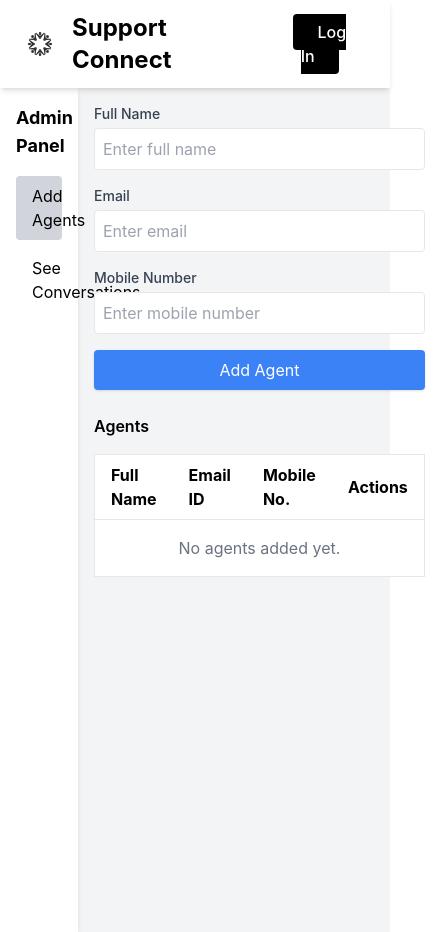
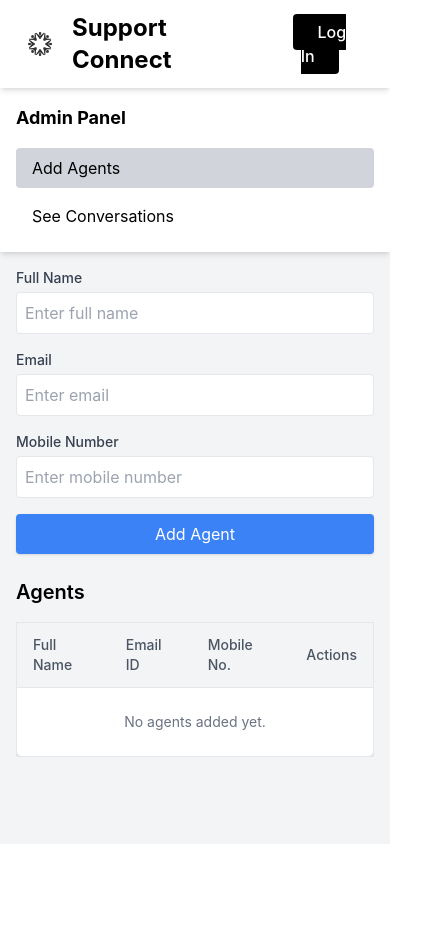
Before and after one commit to Shekharp-45/Customer-Support-Chat-System, a React (Create React App) app in the folder client/: page /admin in a window 390 px wide. Shown: the whole page, 441 px wide, since content can reach past the window. After the commit the page ends 844 px from the top, so only its background shows below. Built offline with nearby package versions, Linux system fonts and the light colour scheme.

Commit message:
added responsiveness

```diff
--- a/client/src/components/AdminDashboard.tsx
+++ b/client/src/components/AdminDashboard.tsx
@@ -14,7 +14,6 @@ const AdminDashboard: React.FC = () => {
     { fullName: string; email: string; mobile: string }[]
   >([]);
   const [selectedView, setSelectedView] = useState<string>("Add Agents");
-  // eslint-disable-next-line
   const [conversations, setConversations] = useState<Conversation[]>([
     {
       customer: "Customer 1",
@@ -60,7 +59,7 @@ const AdminDashboard: React.FC = () => {
     number | null
   >(null);
 
-  // Loading the agents from localStorage when the component mounts
+  // Load agents from localStorage
   useEffect(() => {
     const storedAgents = localStorage.getItem("agents");
     if (storedAgents) {
@@ -68,7 +67,7 @@ const AdminDashboard: React.FC = () => {
     }
   }, []);
 
-  // Save the agents to localStorage whenever the agents state changes
+  // Save agents to localStorage
   useEffect(() => {
     if (agents.length > 0) {
       localStorage.setItem("agents", JSON.stringify(agents));
@@ -92,8 +91,8 @@ const AdminDashboard: React.FC = () => {
     <div className="min-h-screen bg-gray-100 flex flex-col">
       <NavbarList />
 
-      <div className="flex flex-1">
-        <div className="w-1/5 bg-white shadow-md h-screen p-4">
+      <div className="flex flex-1 flex-col lg:flex-row">
+        <div className="w-full lg:w-1/5 bg-white shadow-md p-4 lg:h-screen">
           <h2 className="text-lg font-bold mb-4">Admin Panel</h2>
           <button
             onClick={() => setSelectedView("Add Agents")}
--- a/client/src/components/AgentDashboard.tsx
+++ b/client/src/components/AgentDashboard.tsx
@@ -4,6 +4,9 @@ import NavbarList from "../components/Navbar.tsx";
 const AgentDashboard: React.FC = () => {
   const [selectedCustomer, setSelectedCustomer] = useState<string | null>(null);
   const [message, setMessage] = useState<string>("");
+  const [isCustomerListVisible, setIsCustomerListVisible] = useState<boolean>(
+    true
+  );
 
   const customers = [
     { name: "Customer 1", issue: "Windows: Account issue" },
@@ -54,13 +57,28 @@ const AgentDashboard: React.FC = () => {
       <NavbarList />
 
       <div className="flex flex-1">
-        <div className="w-1/5 bg-white shadow-md h-screen p-4">
+        <div
+          className={`absolute z-10 lg:relative lg:z-auto w-full lg:w-1/5 bg-white shadow-md h-screen lg:h-auto p-4 transform ${
+            isCustomerListVisible
+              ? "translate-x-0"
+              : "-translate-x-full lg:translate-x-0"
+          } transition-transform`}
+        >
+          <button
+            className="block lg:hidden mb-4 text-red-500"
+            onClick={() => setIsCustomerListVisible(false)}
+          >
+            Close
+          </button>
           <h2 className="text-lg font-bold mb-4">Customers</h2>
           <div className="flex flex-col gap-2">
             {customers.map((customer) => (
               <button
                 key={customer.name}
-                onClick={() => setSelectedCustomer(customer.name)}
+                onClick={() => {
+                  setSelectedCustomer(customer.name);
+                  setIsCustomerListVisible(false);
+                }}
                 className={`px-4 py-2 text-left rounded ${
                   selectedCustomer === customer.name
                     ? "bg-gray-300 text-black"
@@ -77,16 +95,30 @@ const AgentDashboard: React.FC = () => {
             ))}
           </div>
         </div>
-        <div className="flex-1 p-4">
+
+        <div className="flex-1 flex flex-col lg:ml-0">
+          <button
+            className="block lg:hidden mb-4 px-4 py-2 bg-gray-700 text-white rounded shadow hover:bg-gray-600"
+            onClick={() => setIsCustomerListVisible(true)}
+          >
+            Show Customers
+          </button>
           {selectedCustomer ? (
-            <div className="flex flex-col h-full">
+            <div className="m-4 flex flex-1 flex-col h-full ">
               <h2 className="text-2xl font-bold mb-4">
                 Chat with {selectedCustomer}
               </h2>
               <div className="flex-1 p-4 border rounded bg-white shadow-md overflow-y-auto">
                 {chatHistory[selectedCustomer]?.messages.length > 0 ? (
                   chatHistory[selectedCustomer].messages.map((msg, index) => (
-                    <div key={index} className="mb-4">
+                    <div
+                      key={index}
+                      className={`mb-4 p-2 rounded ${
+                        msg.startsWith("Agent:")
+                          ? "bg-gray-200 text-black self-end"
+                          : "bg-white text-black"
+                      }`}
+                    >
                       <p>{msg}</p>
                       <p className="text-xs text-gray-400">
                         {chatHistory[selectedCustomer]?.timestamps[index]}
@@ -97,7 +129,7 @@ const AgentDashboard: React.FC = () => {
                   <p className="text-gray-400">No messages yet...</p>
                 )}
               </div>
-              <div className="flex items-center mt-4">
+              <div className="mt-4 flex items-center p-4 border-t bg-gray-50">
                 <input
                   type="text"
                   value={message}
@@ -114,7 +146,7 @@ const AgentDashboard: React.FC = () => {
               </div>
             </div>
           ) : (
-            <p className="text-gray-400">
+            <p className="text-gray-400 flex items-center justify-center flex-1">
               Select a customer to start chatting.
             </p>
           )}
--- a/client/src/components/DisplayAgents.tsx
+++ b/client/src/components/DisplayAgents.tsx
@@ -17,33 +17,48 @@ const DisplayAgents: React.FC<AgentTableProps> = ({
 }) => {
   return (
     <div className="mt-6">
-      <h3 className="font-semibold mb-4">Agents</h3>
-      <table className="min-w-full bg-white border border-gray-200">
-        <thead>
+      <h3 className="font-semibold text-xl mb-4">Agents</h3>
+      <div className="overflow-x-auto">
+        <table className="w-full bg-white border border-gray-200 shadow-md rounded-lg">
+          <thead className="bg-gray-100">
             <tr>
-            <th className="py-2 px-4 border-b text-left">Full Name</th>
-            <th className="py-2 px-4 border-b text-left">Email ID</th>
-            <th className="py-2 px-4 border-b text-left">Mobile No.</th>
-            <th className="py-2 px-4 border-b text-left">Actions</th>
+              <th className="py-3 px-4 border-b text-left text-sm font-medium text-gray-600">
+                Full Name
+              </th>
+              <th className="py-3 px-4 border-b text-left text-sm font-medium text-gray-600">
+                Email ID
+              </th>
+              <th className="py-3 px-4 border-b text-left text-sm font-medium text-gray-600">
+                Mobile No.
+              </th>
+              <th className="py-3 px-4 border-b text-left text-sm font-medium text-gray-600">
+                Actions
+              </th>
             </tr>
           </thead>
           <tbody>
             {agents.length > 0 ? (
               agents.map((agent, index) => (
-              <tr key={index} className="odd:bg-gray-100">
-                <td className="py-2 px-4 border-b text-left text-gray-700">
+                <tr
+                  key={index}
+                  className={`${
+                    index % 2 === 0 ? "bg-white" : "bg-gray-50"
+                  } hover:bg-gray-100`}
+                >
+                  <td className="py-3 px-4 border-b text-left text-gray-700 text-sm">
                     {agent.fullName}
                   </td>
-                <td className="py-2 px-4 border-b text-left text-gray-700">
+                  <td className="py-3 px-4 border-b text-left text-gray-700 text-sm">
                     {agent.email}
                   </td>
-                <td className="py-2 px-4 border-b text-left text-gray-700">
+                  <td className="py-3 px-4 border-b text-left text-gray-700 text-sm">
                     {agent.mobile}
                   </td>
-                <td className="py-2 px-4 border-b text-left text-gray-700">
+                  <td className="py-3 px-4 border-b text-left">
                     <button
                       onClick={() => onDeleteAgent(index)}
-                    className="text-red-500 hover:text-red-700"
+                      className="text-red-500 hover:text-red-700 text-sm font-medium"
+                      aria-label={`Delete agent ${agent.fullName}`}
                     >
                       Delete
                     </button>
@@ -52,7 +67,10 @@ const DisplayAgents: React.FC<AgentTableProps> = ({
               ))
             ) : (
               <tr>
-              <td colSpan={4} className="py-4 px-4 text-center text-gray-500">
+                <td
+                  colSpan={4}
+                  className="py-6 px-4 text-center text-gray-500 text-sm"
+                >
                   No agents added yet.
                 </td>
               </tr>
@@ -60,6 +78,7 @@ const DisplayAgents: React.FC<AgentTableProps> = ({
           </tbody>
         </table>
       </div>
+    </div>
   );
 };
 
--- a/client/src/components/Navbar.tsx
+++ b/client/src/components/Navbar.tsx
@@ -21,9 +21,9 @@ const Navbar: React.FC<NavbarProps> = ({ title = "Dashboard" }) => {
           </span>{" "}
         </div>
 
-        <button className="p-2 rounded-full focus:outline-none" title="Logout">
+        <button className="p-2 rounded-full focus:outline-none" title="login">
           <Link
-            to="/auth/login"
+            to="login"
             className="px-6 py-2 bg-black text-white text-base font-medium rounded hover:bg-gray-800 transition duration-200 ease-in-out"
           >
             Log In
@@ -33,5 +33,4 @@ const Navbar: React.FC<NavbarProps> = ({ title = "Dashboard" }) => {
     </nav>
   );
 };
-
 export default Navbar;
--- a/client/src/pages/HomePage.tsx
+++ b/client/src/pages/HomePage.tsx
@@ -1,4 +1,5 @@
 import React from "react";
+import { Link } from "react-router-dom";
 import NavbarList from "../components/Navbar.tsx";
 import backimg from "../assets/edited-transformed.jpeg";
 
@@ -14,37 +15,38 @@ const HomePage: React.FC = () => {
         backgroundRepeat: "no-repeat",
       }}
     >
-      <NavbarList className="sticky top-0 z-10 bg-white bg-opacity-80 text-gray-800 shadow-md" />
-
+      <NavbarList />
       <div
         className="flex-1 flex flex-col items-center justify-center text-center px-4"
         style={{ marginTop: "-1cm" }}
       >
-        <div className="bg-white bg-opacity-0 p-20 rounded-lg max-w-6xl">
+        <div className="bg-white bg-opacity-0 p-10 md:p-20 rounded-lg max-w-6xl w-full">
           <h1
-            className="text-[8rem] md:text-[4rem] font-bold text-gray-800 mb-4"
-            style={{ marginBottom: "100px" }}
+            className="text-[3rem] md:text-[4rem] lg:text-[5rem] font-bold text-gray-800 mb-4"
+            style={{ marginBottom: "50px" }}
           >
             Welcome to Customer Support Chat System
           </h1>
-          <p className="text-lg md:text-xl mb-10 text-black-700">
+          <p className="text-md md:text-xl mb-6 text-gray-700 px-2">
             Real-time communication platform connecting customers and support
             agents seamlessly.
           </p>
-          <button className="mb-7 px-5 py-3 bg-black text-white font-semibold rounded shadow hover:bg-gray-800 focus:ring-2 focus:ring-gray-500">
-            Get Started
+          <button className="px-4 py-2 md:px-5 md:py-3 bg-black text-white font-semibold rounded shadow hover:bg-gray-800 focus:ring-2 focus:ring-gray-500">
+            <Link to="/login">Get Started</Link>
           </button>
         </div>
       </div>
 
       <footer
-        className="py-8 z-10 bg-white text-black text-center shadow-md"
+        className="py-4 md:py-8 bg-white text-black text-center shadow-md"
         style={{
           marginTop: "1rem",
           boxShadow: "0px -4px 10px rgba(0, 0, 0, 0.2)",
         }}
       >
-        <p>&copy; 2024 Customer Support Chat System. All Rights Reserved.</p>
+        <p className="text-sm md:text-base">
+          &copy; 2024 Customer Support Chat System. All Rights Reserved.
+        </p>
       </footer>
     </div>
   );
```
Also changed, not shown: client/src/components/CustomerDashboard.tsx (line endings or trailing spaces). Lines whose indentation alone changed are shown as unchanged.
